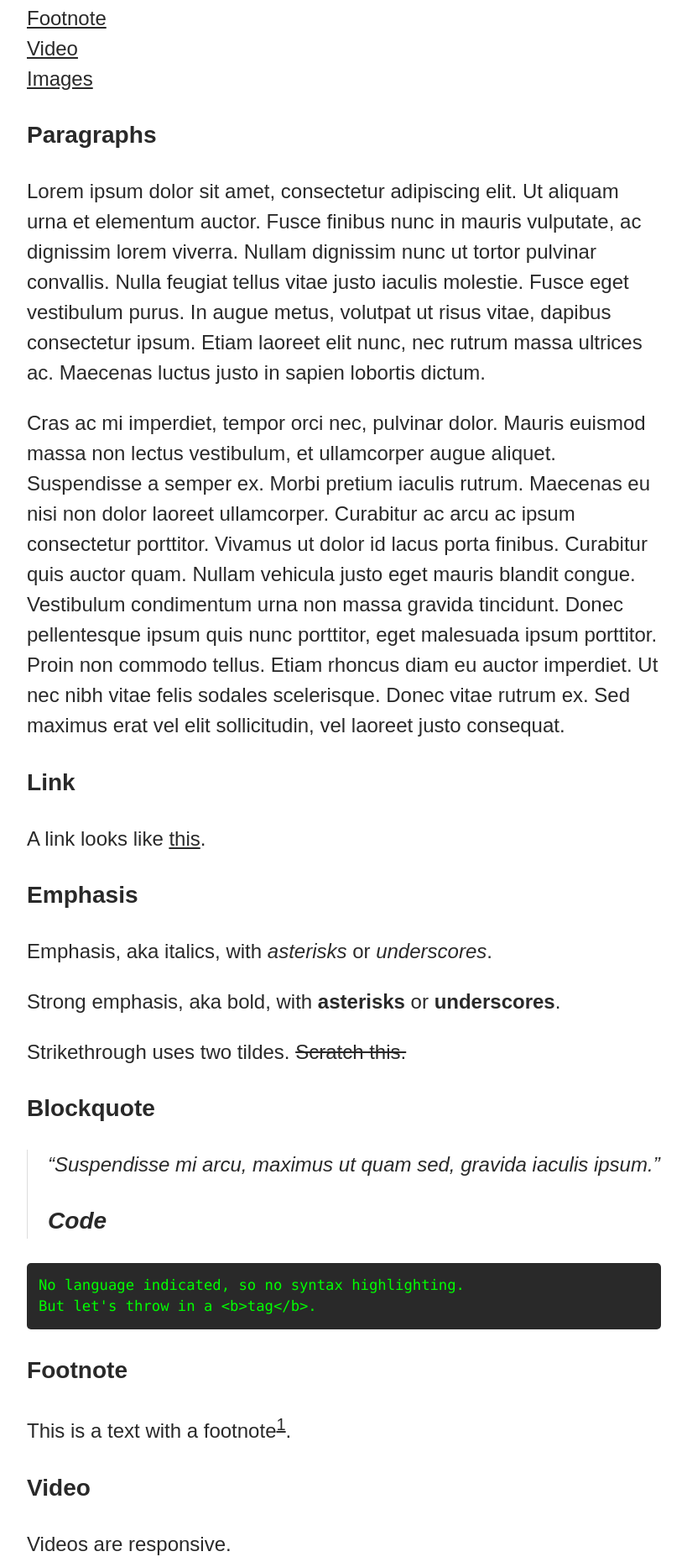
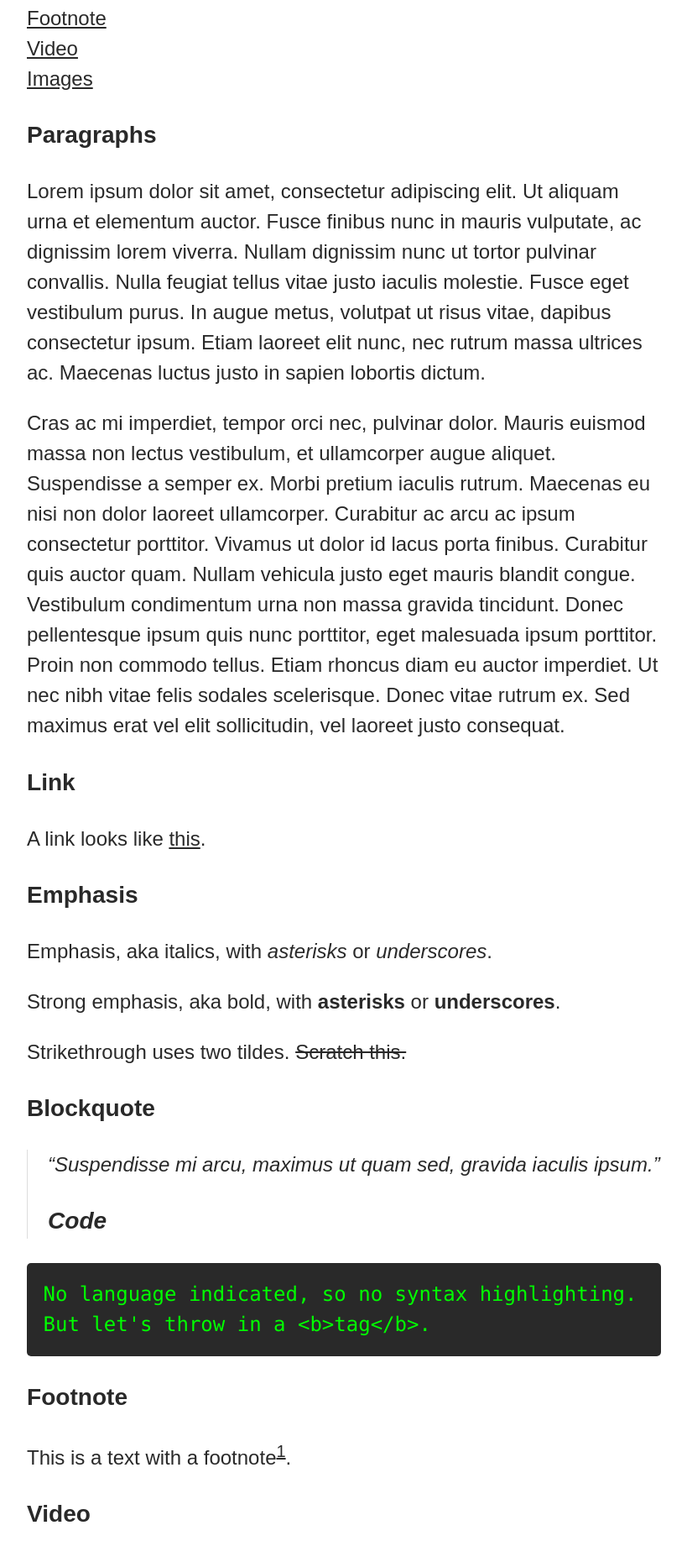
Before and after one commit to ajpwalser/ajpwalser.github.io, a Jekyll site: the page built from index.html, in a window 1280 px wide. Shown: the part 679-2539 px from the top of the page at 84% size, without its empty margins (230-1049 px from the left). Built offline with Jekyll 4.4.1, drawn with Linux system fonts in a browser that asks for light colours; some web fonts are replaced; the list of posts is cut into pages by our own code.

Commit message:
Update style.css

```diff
--- a/css/style.css
+++ b/css/style.css
@@ -96,7 +96,6 @@
 
 pre {
 	max-width: 100%;
-	font-size: 0.718em;
 	white-space: pre-wrap;
 	word-break: break-all;
 	border-radius: 5px;
```
